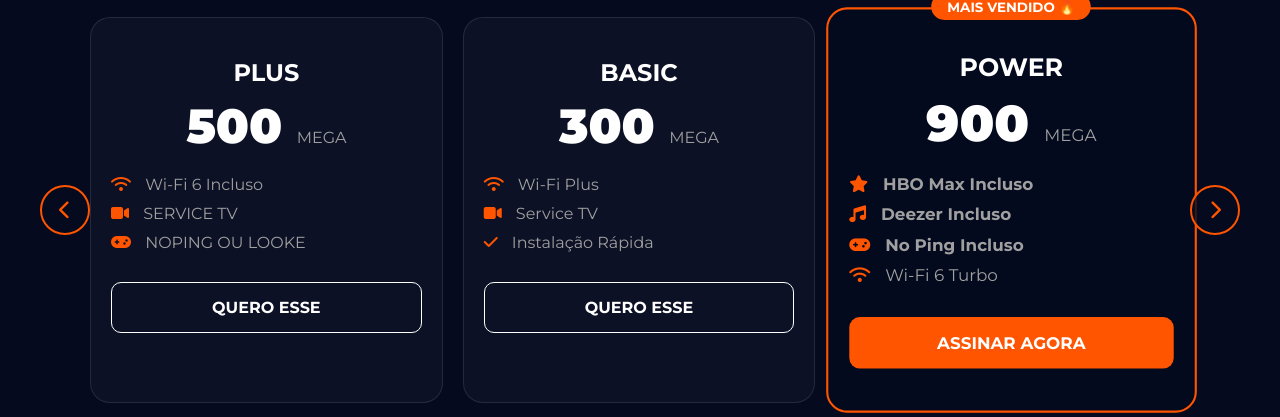
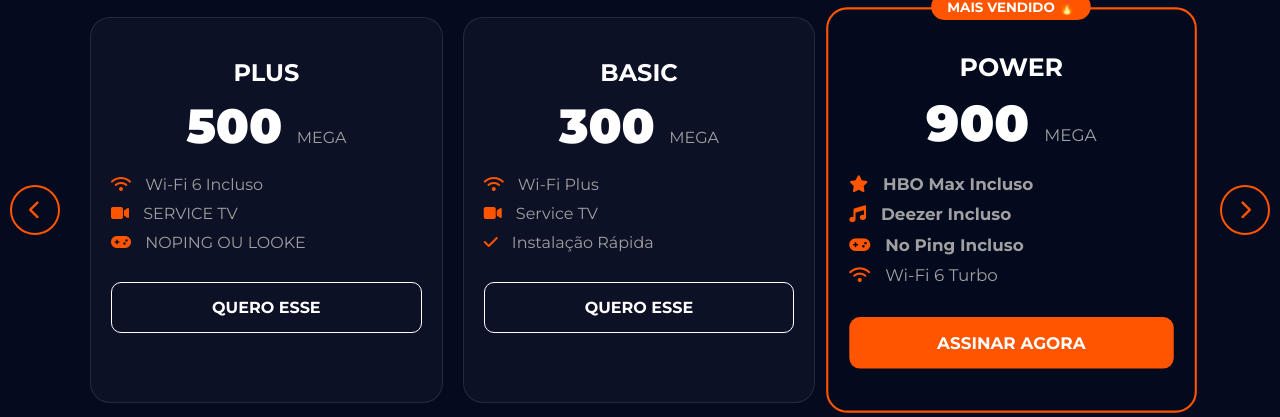
Before and after one commit to lsaacCortes/servicenet, a PHP site: page / in a window 1280 px wide. Shown: the part 1404-1821 px from the top of the page. Run offline with PHP 8.4, Linux system fonts and the light colour scheme.

Commit message:
frase final alterada

```diff
--- a/assets/css/style.css
+++ b/assets/css/style.css
@@ -404,8 +404,8 @@ body {
     transform: translateY(-50%) scale(1.1);
 }
 
-.arrow-btn.left { left: 0; }
-.arrow-btn.right { right: 0; }
+.arrow-btn.left { left: -30px; }
+.arrow-btn.right { right: -30px; }
 
 /* RESPONSIVO: No celular mostramos apenas 1 por vez */
 @media (max-width: 900px) {
--- a/index.html
+++ b/index.html
@@ -316,7 +316,7 @@
 
                 <div class="footer-col">
                     <div class="footer-logo"><img src="assets/images/logo/logo.png" style="width: 60%;" alt=""></div>
-                    <p class="slogan-footer">Conectando você ao mundo com a velocidade da luz.</p>
+                    <p class="slogan-footer">Nosso melhor plano é conectar você.</p>
                     <div class="social-links">
                         <a href="https://www.instagram.com/servicenettelecom/" target="_blank"><i
                                 class="fa-brands fa-instagram"></i></a>
```
